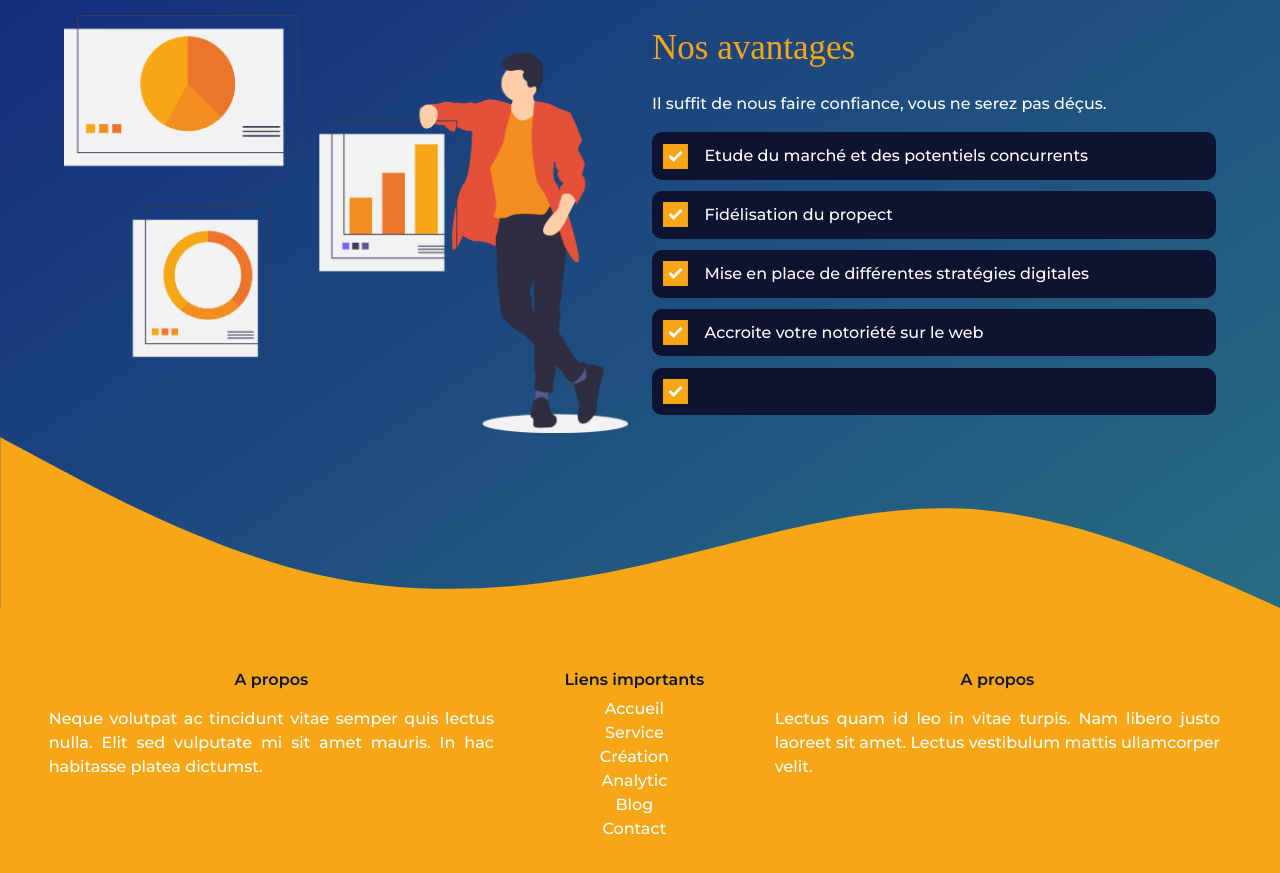
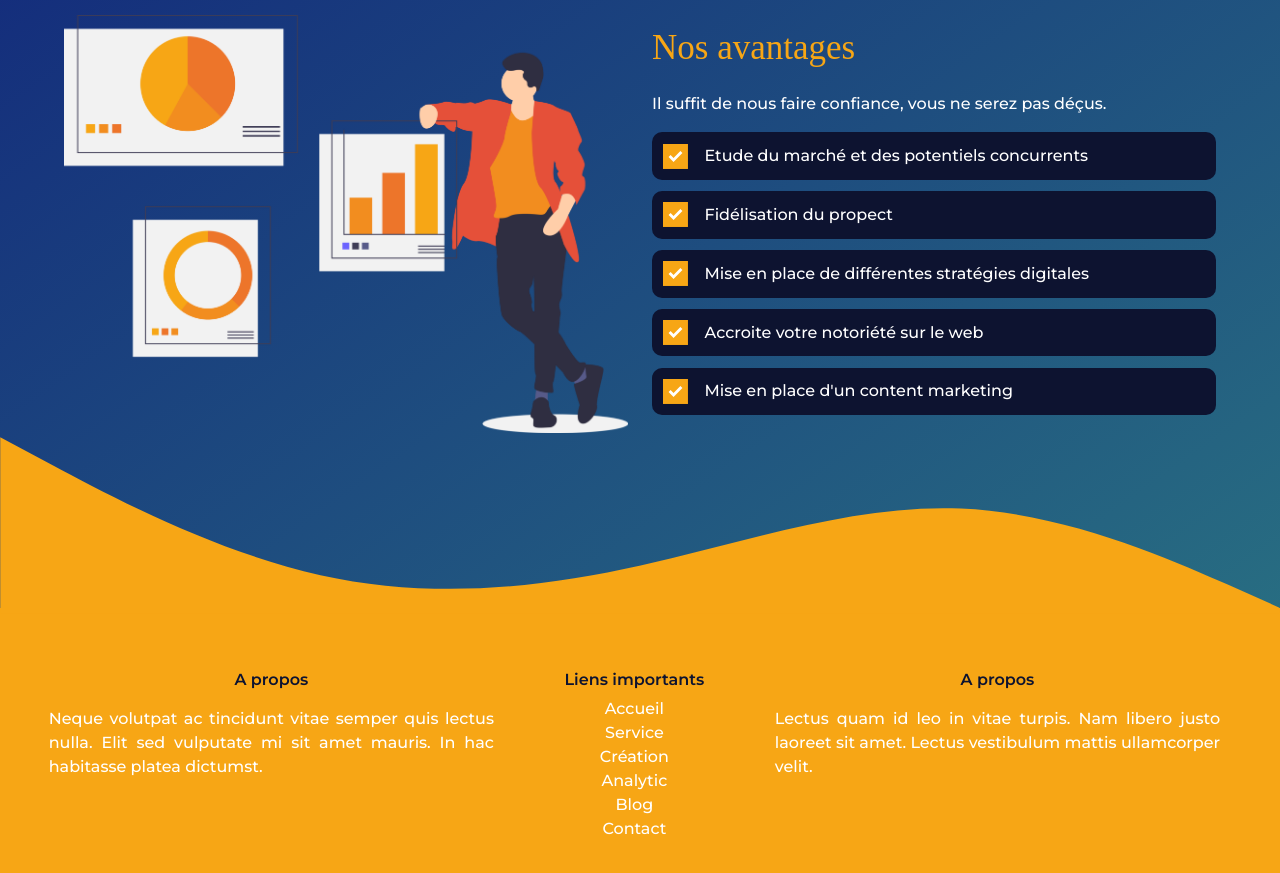
Before and after one commit to pcwebconseils/Pc-Web-Conseil, a plain HTML site: page service-single-marketing.html in a window 1280 px wide. Shown: the part 896-1769 px from the top of the page. Drawn offline with Linux system fonts and the light colour scheme; a web font is replaced by a local one.

Commit message:
Update service-single-marketing.html

```diff
--- a/service-single-marketing.html
+++ b/service-single-marketing.html
@@ -97,7 +97,7 @@
                 </li>
                 <li class="check-point">
                     <img src="img/check-1.svg" alt="Check point" width="25">
-                    <p class="check-p"> </p>
+                    <p class="check-p"> Mise en place d'un content marketing </p>
                 </li>
 
             </ul>
```
